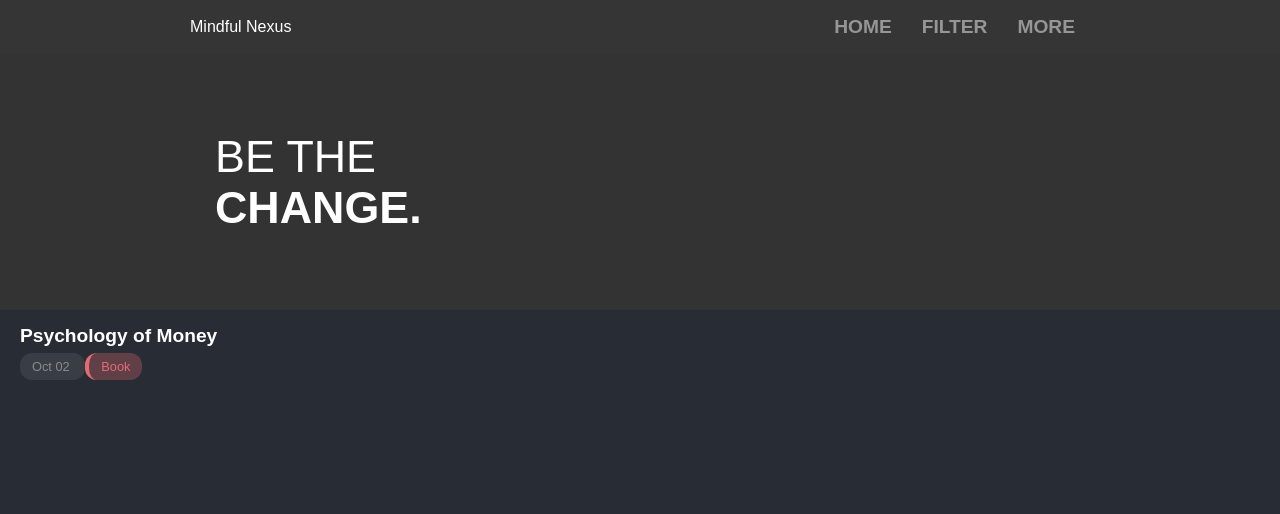
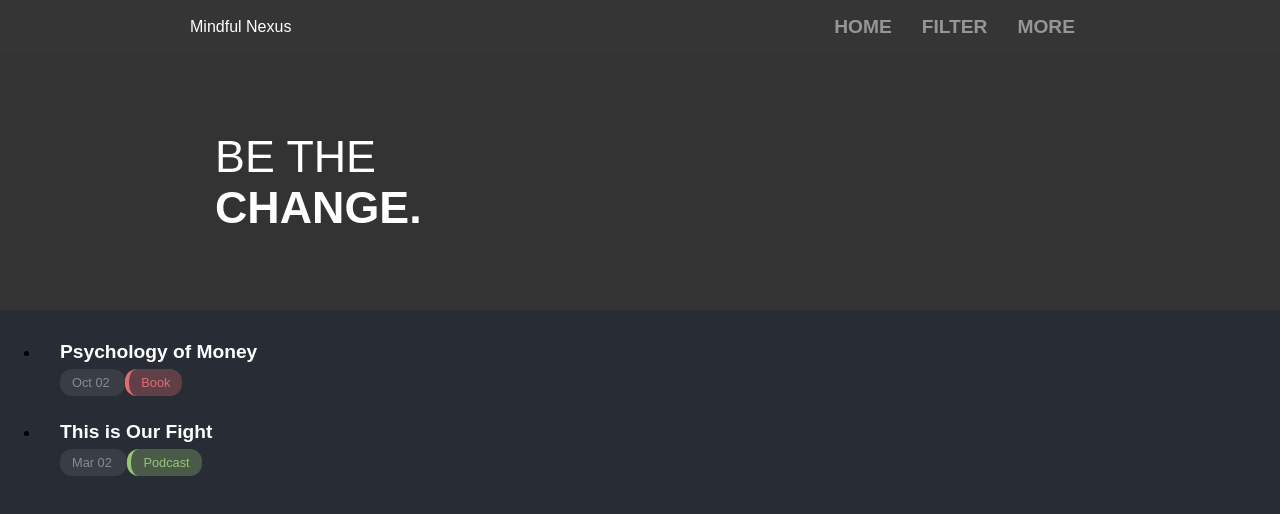
Before and after one commit to Buraiyen/Mindful-Nexus, an Angular app: page / in a window 1280 px wide. Shown: the top 514 px of the page. Built offline with nearby package versions, Linux system fonts and the light colour scheme.

Commit message:
:sparkles: feat: loop through timeline data

```diff
--- a/src/app/home-page/home-page.component.html
+++ b/src/app/home-page/home-page.component.html
@@ -1 +1 @@
-<app-home-page-header /> <app-timeline-item />
+<app-home-page-header /> <app-timeline />
--- a/src/app/timeline/timeline-item/timeline-item.component.html
+++ b/src/app/timeline/timeline-item/timeline-item.component.html
@@ -1,22 +1,22 @@
 <article class="timeline-item">
-  <h3 class="timeline-item__title">{{ timelineItem.title }}</h3>
+  <h3 class="timeline-item__title">{{ timelineItem?.title }}</h3>
   <div class="timeline-item__bottom-group">
     <div class="timeline-item__date">
       <a>
-        {{ timelineItem.date }}
+        {{ timelineItem?.date }}
       </a>
     </div>
     <div
       class="timeline-item__category"
       [ngClass]="{
-        book: timelineItem.category === 'book',
-        article: timelineItem.category === 'article',
-        podcast: timelineItem.category === 'podcast',
-        course: timelineItem.category === 'course',
-        tool: timelineItem.category === 'tool',
+        book: timelineItem?.category === 'book',
+        article: timelineItem?.category === 'article',
+        podcast: timelineItem?.category === 'podcast',
+        course: timelineItem?.category === 'course',
+        tool: timelineItem?.category === 'tool',
       }"
     >
-      <span>{{ timelineItem.category }}</span>
+      <span>{{ timelineItem?.category }}</span>
     </div>
   </div>
 </article>
--- a/src/app/timeline/timeline-item/timeline-item.component.ts
+++ b/src/app/timeline/timeline-item/timeline-item.component.ts
@@ -1,11 +1,5 @@
-import { Component } from '@angular/core';
-
-interface TimelineItem {
-  id: number;
-  title: string;
-  date: string;
-  category: string;
-}
+import { Component, Input } from '@angular/core';
+import { TimelineItem } from './timeline-item';
 
 @Component({
   selector: 'app-timeline-item',
@@ -13,13 +7,5 @@ interface TimelineItem {
   styleUrls: ['./timeline-item.component.scss'],
 })
 export class TimelineItemComponent {
-  timelineItem: TimelineItem = {
-    id: 1,
-    title: 'Psychology of Money',
-    date: new Date('10/02/98').toLocaleDateString('en-US', {
-      day: '2-digit',
-      month: 'short',
-    }),
-    category: 'book',
-  };
+  @Input() timelineItem?: TimelineItem;
 }
--- /dev/null
+++ b/src/app/timeline/timeline-item/timeline-item.ts
@@ -0,0 +1,6 @@
+export interface TimelineItem {
+  id: number;
+  title: string;
+  date: string;
+  category: string;
+}
--- a/src/app/timeline/timeline.component.html
+++ b/src/app/timeline/timeline.component.html
@@ -1 +1,5 @@
-<p>timeline works!</p>
+<ul>
+  <li *ngFor="let timelineItem of timelineItems">
+    <app-timeline-item [timelineItem]="timelineItem" />
+  </li>
+</ul>
--- a/src/app/timeline/timeline.component.ts
+++ b/src/app/timeline/timeline.component.ts
@@ -1,5 +1,5 @@
 import { Component } from '@angular/core';
-import { TimelineItem } from './timeline-item/timeline-item.component';
+import { TimelineItem } from './timeline-item/timeline-item';
 
 @Component({
   selector: 'app-timeline',
```
